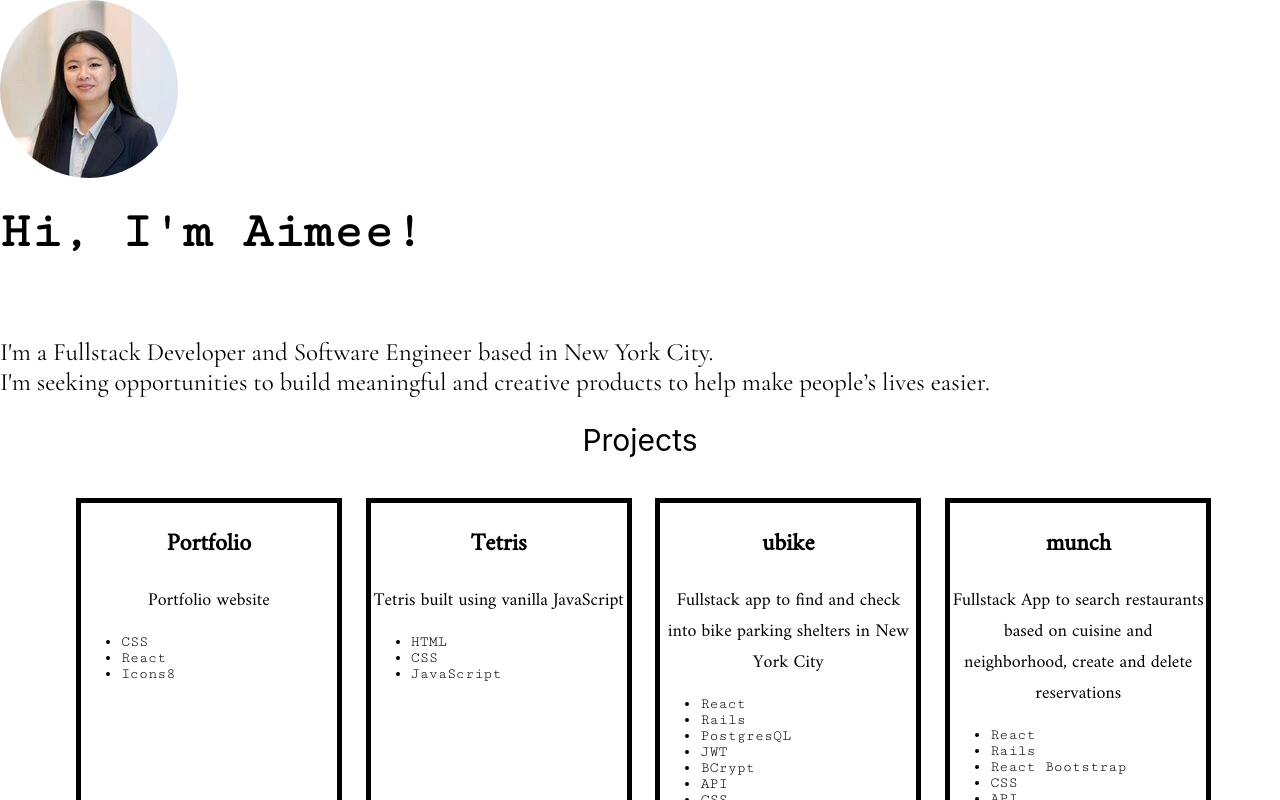
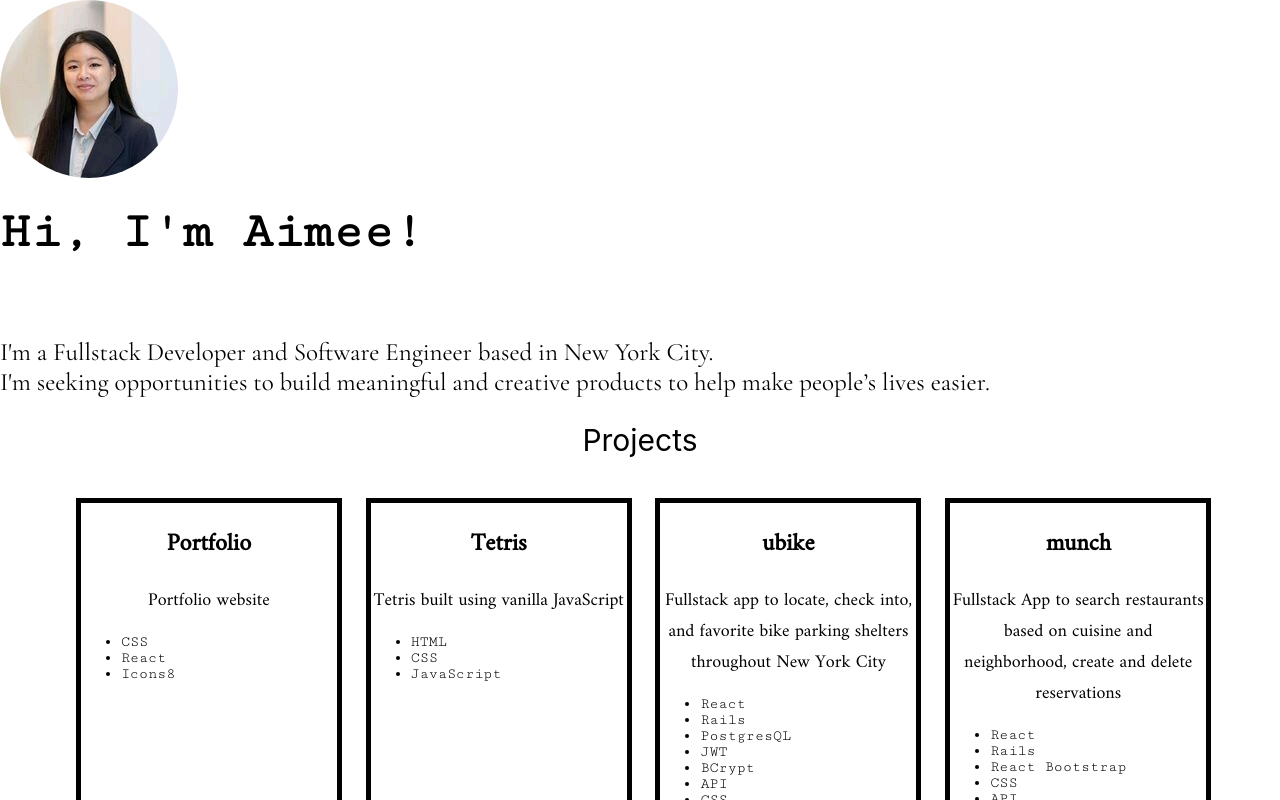
Before and after one commit to aimee-liang/aimee-liang-dev, a React (Create React App) app: page / in a window 1280 px wide. Shown: the top 800 px of the page. Built offline with nearby package versions, Linux system fonts and the light colour scheme.

Commit message:
ubike Youtube link live and working

```diff
--- a/src/Components/Projects.js
+++ b/src/Components/Projects.js
@@ -71,7 +71,7 @@ const Projects = props => {
 
                         <div className="description">
                             <h2>ubike</h2>
-                            <p>Fullstack app to find and check into bike parking shelters in New York City</p>
+                            <p>Fullstack app to locate, check into, and favorite bike parking shelters throughout New York City</p>
                         </div>
 
                         <ul className="project-tech-list">
@@ -86,7 +86,7 @@ const Projects = props => {
                         </ul>
 
                         <div className="ubike-links">
-                            <a href="docs.google.com"><img alt="" src="https://img.icons8.com/nolan/60/youtube-music.png"/></a>
+                            <a href="https://youtu.be/Fx4ioI88JUQ"><img alt="" src="https://img.icons8.com/nolan/60/youtube-music.png"/></a>
                             <a href="https://github.com/aimee-liang/ubike-frontend"><img alt="" src="https://img.icons8.com/nolan/60/github.png"/></a>
                         </div>
 
```
Also changed, not shown: 1 other file (tests, documents, lock files or other folders).
